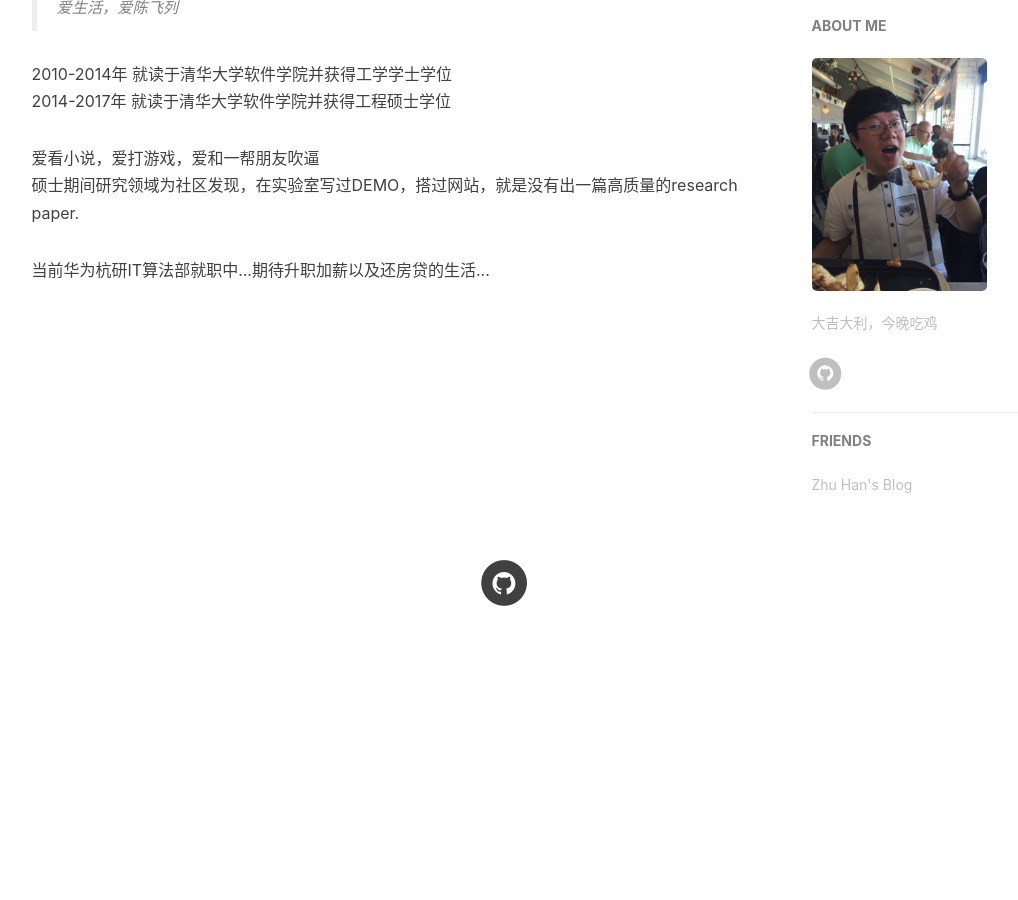
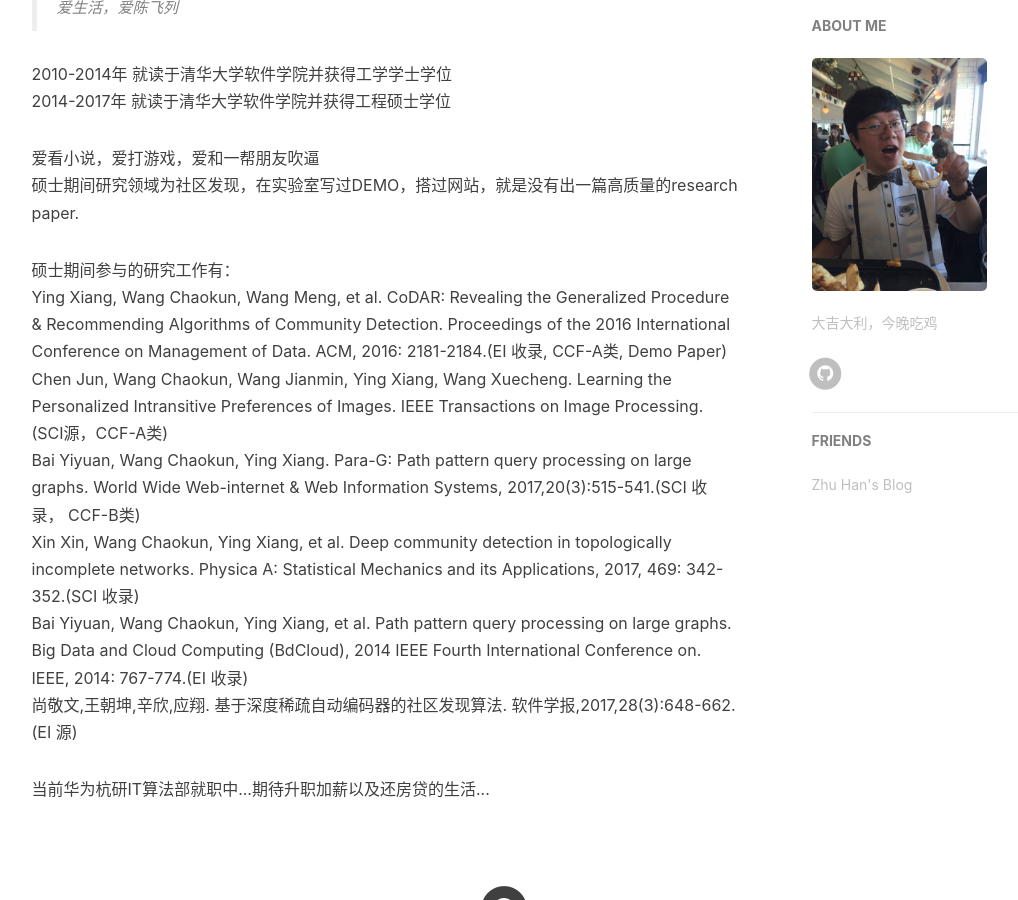
Before and after one commit to yingapple/yingxiang835.io, a Jekyll site: the page built from about.html, in a window 1280 px wide and 900 px high, scrolled down 506 px. Shown: the whole window, without its empty margins (136-1154 px from the left). Built offline with Jekyll 4.4.1, drawn with Linux system fonts in a browser that asks for light colours; nearby versions of some CDN libraries; comment, search, counter and statistics services are not loaded; before the commit the page ends 1181 px from its top, so only the background shows below that.

Commit message:
add papers, modify keywords

```diff
--- a/_config.yml
+++ b/_config.yml
@@ -4,7 +4,7 @@ SEOTitle: 应翔的博客 | YX Blog
 header-img: img/home-bg-backup.jpg
 email: yingxiang835@gmail.com
 description: "这是一个新的开始"
-keyword: "应翔"
+keyword: "应翔,博客,blog,清华"
 url: "http://yxthu.com"              # your host, for absolute URL
 baseurl: ""                             # for example, '/blog' if your blog hosted on 'host/blog'
 
--- a/about.html
+++ b/about.html
@@ -26,7 +26,15 @@ header-img: "img/home-bg-backup.jpg"
         爱看小说，爱打游戏，爱和一帮朋友吹逼<br>
         硕士期间研究领域为社区发现，在实验室写过DEMO，搭过网站，就是没有出一篇高质量的research paper.<br>
     </p>
-
+    <p>
+        硕士期间参与的研究工作有：<br>
+        Ying Xiang, Wang Chaokun, Wang Meng, et al. CoDAR: Revealing the Generalized Procedure & Recommending Algorithms of Community Detection. Proceedings of the 2016 International Conference on Management of Data. ACM, 2016: 2181-2184.(EI 收录, CCF-A类, Demo Paper)<br>
+        Chen Jun, Wang Chaokun, Wang Jianmin, Ying Xiang, Wang Xuecheng. Learning the Personalized Intransitive Preferences of Images. IEEE Transactions on Image Processing. (SCI源，CCF-A类)<br>
+        Bai Yiyuan, Wang Chaokun, Ying Xiang. Para-G: Path pattern query processing on large graphs. World Wide Web-internet & Web Information Systems, 2017,20(3):515-541.(SCI 收录， CCF-B类)<br>
+        Xin Xin, Wang Chaokun, Ying Xiang, et al. Deep community detection in topologically incomplete networks. Physica A: Statistical Mechanics and its Applications, 2017, 469: 342-352.(SCI 收录)<br>
+        Bai Yiyuan, Wang Chaokun, Ying Xiang, et al. Path pattern query processing on large graphs. Big Data and Cloud Computing (BdCloud), 2014 IEEE Fourth International Conference on. IEEE, 2014: 767-774.(EI 收录)<br>
+        尚敬文,王朝坤,辛欣,应翔. 基于深度稀疏自动编码器的社区发现算法. 软件学报,2017,28(3):648-662.(EI 源)<br>
+    </p>
     <p>
         当前华为杭研IT算法部就职中...期待升职加薪以及还房贷的生活...
     </p>
```
